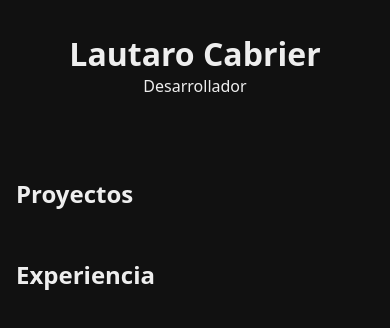
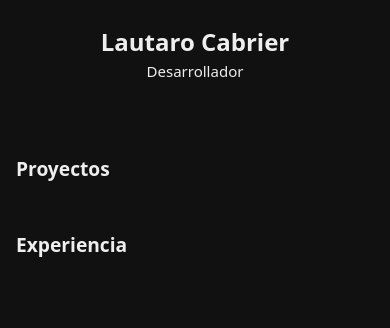
Before and after one commit to Lautarocabrier/PORFOLIO3D, a plain HTML site: page fe/index.html in a window 390 px wide. Drawn offline with Linux system fonts and the light colour scheme; no server answers.

Commit message:
Tipografia fluida con clamp() para escalado responsive basico

```diff
--- a/fe/css/styles.css
+++ b/fe/css/styles.css
@@ -8,11 +8,20 @@ body {
   font-family: system-ui, sans-serif;
   background: #111;
   color: #eee;
+  /* Tamaño base fluido: entre 15px (celulares chicos) y 17px (desktop),
+     escalando según el ancho de pantalla (2.5vw). clamp(mínimo, preferido, máximo)
+     evita el "salto" brusco que dan los @media queries en la tipografía. */
+  font-size: clamp(15px, 2.5vw, 17px);
+  line-height: 1.5;
 }
 
 header {
-  padding: 2rem 1rem;
+  padding: clamp(1.5rem, 5vw, 3rem) 1rem;
   text-align: center;
+}
+
+header h1 {
+  font-size: clamp(1.5rem, 6vw, 2.5rem);
 }
 
 main {
@@ -22,6 +31,7 @@ main {
 }
 
 h2 {
+  font-size: clamp(1.2rem, 4vw, 1.8rem);
   margin: 2rem 0 1rem;
 }
 
@@ -35,7 +45,7 @@ h2 {
 .card {
   background: #1e1e1e;
   border-radius: 8px;
-  padding: 1rem;
+  padding: clamp(1rem, 3vw, 1.5rem);
 }
 
 .card h3 {
```
